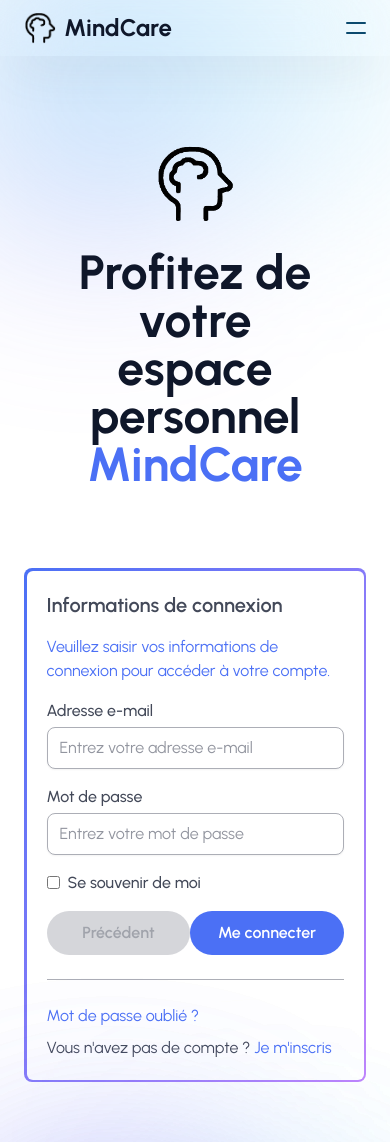
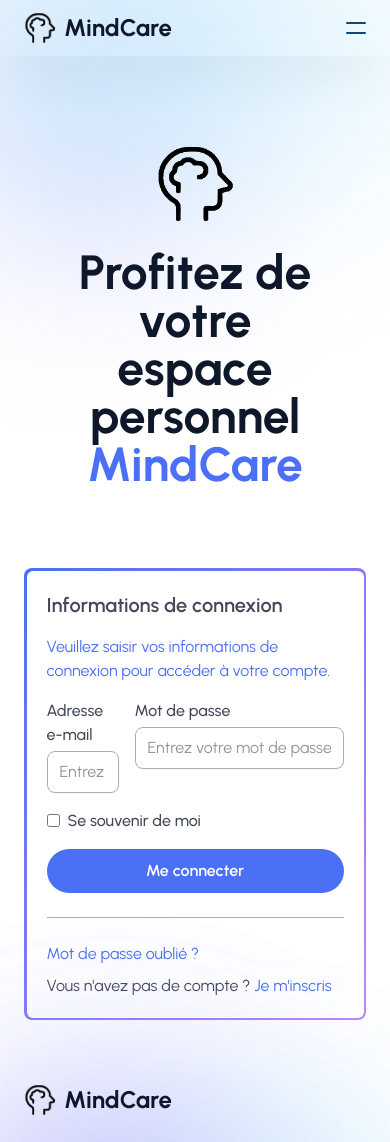
Before and after one commit to MindCareFR/mindcare, an Angular app in the folder front/: page /auth/login in a window 390 px wide. Shown: the top 1142 px of the page. Built offline with nearby package versions, Linux system fonts and the light colour scheme.

Commit message:
update: add group styles in form component

```diff
--- a/front/src/app/shared/form/form.component.html
+++ b/front/src/app/shared/form/form.component.html
@@ -1,11 +1,11 @@
-<form [formGroup]="form" (ngSubmit)="onSubmit()" class="gap-y-6">
+<form [formGroup]="form" (ngSubmit)="onSubmit()" class="gap-y-4">
   <ng-container *ngFor="let group of config.fields; let i = index">
     <ng-container *ngIf="!config.isIndexed || i === currentGroupIndex">
       <h2 [ngClass]="{'text-xl font-semibold mb-4 text-gray-700 dark:text-gray-300': true, 'mt-10': i !== 0 && !config.isIndexed}">
         {{ group.label }}
       </h2>
       <p *ngIf="group.description" class="mb-4 text-primary dark:text-primary-light">{{ group.description }}</p>
-      <div [formGroupName]="group.group" class="flex flex-col gap-4 md:grid md:grid-cols-2">
+      <div [formGroupName]="group.group" [ngClass]="group.styles || 'grid grid-cols-1 gap-4'">
         <ng-container *ngFor="let field of group.fields">
           <div class="form-group"
             [ngClass]="{'col-span-2 md:col-span-2': field.type === 'checkbox' || group.fields.length === 2}">
@@ -72,17 +72,17 @@
   </div>
 
   <div class="flex justify-between mt-4">
-    <button type="button" (click)="onPrevious()" [disabled]="isFirstGroup()"
+    <button type="button" *ngIf="config.isIndexed" (click)="onPrevious()" [disabled]="isFirstGroup()"
       class="relative flex h-11 w-full lg:w-auto items-center justify-center px-4 before:absolute before:inset-0 before:rounded-full before:border before:border-transparent before:bg-gray-300 before:transition before:duration-300 hover:before:scale-105 active:duration-75 active:before:scale-95 sm:w-max"
       [ngClass]="{'opacity-50': isFirstGroup()}">
       <span class="relative text-base font-semibold text-gray-700 dark:text-gray-300">Précédent</span>
     </button>
-    <button type="button" *ngIf="!isLastGroup()" (click)="onNext()"
+    <button type="button" *ngIf="!isLastGroup() && config.isIndexed" (click)="onNext()"
       class="relative flex h-11 w-full lg:w-auto items-center justify-center px-6 before:absolute before:inset-0 before:rounded-full before:bg-primary before:transition before:duration-300 hover:before:scale-105 active:duration-75 active:before:scale-95 sm:w-max"
       [ngClass]="{'opacity-50': isLastGroup()}">
       <span class="relative text-base font-semibold text-white">Suivant</span>
     </button>
-    <button type="submit" *ngIf="isLastGroup()"
+    <button type="submit" *ngIf="isLastGroup() || !config.isIndexed"
       class="relative flex h-11 w-full lg:w-auto items-center justify-center px-6 before:absolute before:inset-0 before:rounded-full before:bg-primary before:transition before:duration-300 hover:before:scale-105 active:duration-75 active:before:scale-95 sm:w-max">
       <span class="relative text-base font-semibold text-white">{{ config.submitLabel }}</span>
     </button>
```
